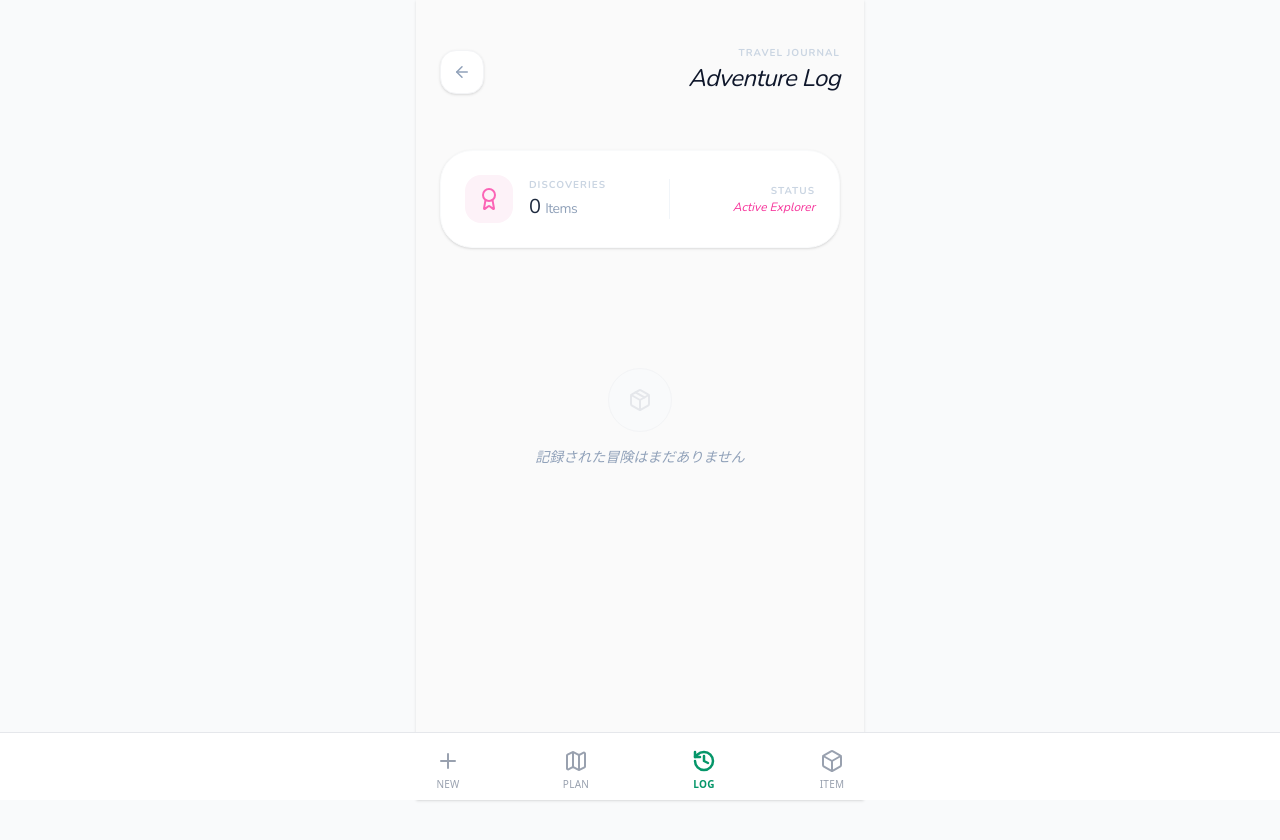
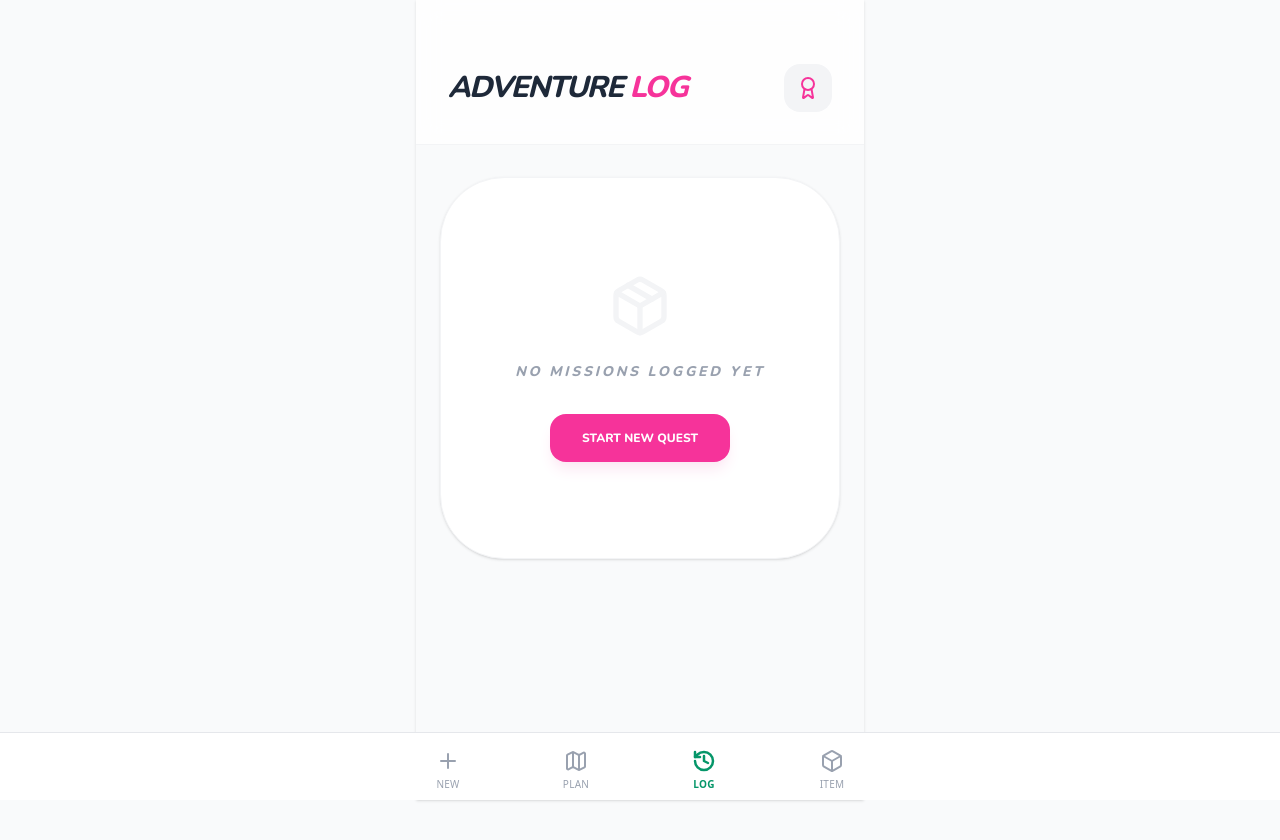
Before and after one commit to kx-00000000/quest-app, a Next.js app in the folder quest/: page /log in a window 1280 px wide. Shown: the top 840 px of the page. Built offline with nearby package versions, Linux system fonts and the light colour scheme.

Commit message:
02092217

```diff
--- a/quest/src/app/(main)/log/page.tsx
+++ b/quest/src/app/(main)/log/page.tsx
@@ -3,119 +3,140 @@
 import { useEffect, useState } from "react";
 import { useRouter } from "next/navigation";
 import { getPlans } from "@/lib/storage";
-// Package をインポートに追加しました
-import { ArrowLeft, Calendar, MapPin, CheckCircle, Award, Package } from "lucide-react";
+import { ArrowLeft, Calendar, MapPin, CheckCircle, Award, Package, Clock, Flag } from "lucide-react";
+import dynamic from "next/dynamic";
+
+// 地図をプレビュー用に読み込み（スクロール等の操作はオフにする設定が望ましい）
+const LazyMap = dynamic(() => import("@/components/Map/LazyMap"), {
+    ssr: false,
+    loading: () => <div className="h-48 w-full bg-gray-100 rounded-[2rem] animate-pulse" />
+});
 
 export default function LogPage() {
     const router = useRouter();
-    const [completedItems, setCompletedItems] = useState<any[]>([]);
+    const [completedPlans, setCompletedPlans] = useState<any[]>([]);
 
     useEffect(() => {
-        try {
         const allPlans = getPlans();
-            const items = allPlans.flatMap(plan =>
-                (plan.items || [])
-                    .filter((item: any) => item.isCollected)
-                    .map((item: any) => ({
-                        ...item,
-                        planName: plan.name
-                    }))
-            );
+        // 少なくとも1つ以上アイテムを獲得しているプランだけを抽出
+        const logs = allPlans
+            .filter(plan => (plan.items || []).some((i: any) => i.isCollected))
+            .map(plan => {
+                const collectedItems = (plan.items || [])
+                    .filter((i: any) => i.isCollected)
+                    .sort((a: any, b: any) => new Date(a.collectedAt).getTime() - new Date(b.collectedAt).getTime());
 
-            setCompletedItems(items.sort((a, b) =>
-                new Date(b.collectedAt).getTime() - new Date(a.collectedAt).getTime()
-            ));
-        } catch (e) {
-            console.error("Log loading error:", e);
-        }
+                return {
+                    ...plan,
+                    collectedItems,
+                    lastActivity: collectedItems[collectedItems.length - 1]?.collectedAt
+                };
+            })
+            .sort((a, b) => new Date(b.lastActivity).getTime() - new Date(a.lastActivity).getTime());
+
+        setCompletedPlans(logs);
     }, []);
 
     return (
-        <div className="min-h-screen bg-[#FAFAFA] text-slate-800 font-sans pb-20">
-            {/* ヘッダー：品格のあるタイポグラフィ */}
-            <header className="p-6 pt-12 flex justify-between items-end">
-                <button
-                    onClick={() => router.push('/')}
-                    className="w-11 h-11 bg-white shadow-sm rounded-2xl flex items-center justify-center border border-gray-100 active:scale-95 transition-all"
-                >
-                    <ArrowLeft size={18} className="text-slate-400" />
-                </button>
-                <div className="text-right">
-                    <p className="text-[10px] font-bold text-slate-300 uppercase tracking-widest leading-none mb-1">Travel Journal</p>
-                    <h1 className="text-2xl font-light text-slate-900 tracking-tight italic">Adventure Log</h1>
+        <div className="min-h-screen bg-gray-50 text-gray-900 font-sans pb-32">
+            {/* ヘッダー：力強いデザインを維持 */}
+            <header className="p-8 pt-16 flex justify-between items-center bg-white/80 backdrop-blur-md sticky top-0 z-30 border-b border-gray-100">
+                <h1 className="text-3xl font-black italic tracking-tighter text-gray-800 uppercase">
+                    Adventure <span className="text-pink-500">Log</span>
+                </h1>
+                <div className="w-12 h-12 bg-gray-100 rounded-2xl flex items-center justify-center">
+                    <Award className="text-pink-500" size={24} />
                 </div>
             </header>
 
-            <main className="px-6 mt-8">
-                {/* サマリー：実績のハイライト */}
-                <div className="bg-white p-6 rounded-[2rem] border border-gray-50 shadow-sm mb-10 flex items-center justify-between">
-                    <div className="flex items-center gap-4">
-                        <div className="w-12 h-12 bg-pink-50 rounded-2xl flex items-center justify-center text-pink-400">
-                            <Award size={24} />
-                        </div>
-                        <div>
-                            <p className="text-[10px] font-bold text-slate-300 uppercase tracking-widest">Discoveries</p>
-                            <p className="text-xl font-light text-slate-800 tracking-tight">
-                                {completedItems.length} <span className="text-sm text-slate-400">Items</span>
-                            </p>
+            <main className="px-6 mt-8 space-y-12">
+                {completedPlans.length > 0 ? (
+                    completedPlans.map((plan) => (
+                        <div key={plan.id} className="bg-white rounded-[3.5rem] shadow-xl shadow-gray-200/50 border border-gray-50 overflow-hidden flex flex-col">
+
+                            {/* カード上部：旅の情報 */}
+                            <div className="p-8 pb-4">
+                                <div className="flex justify-between items-start mb-2">
+                                    <p className="text-[10px] font-black text-pink-500 uppercase tracking-widest">Completed Journey</p>
+                                    <div className="flex items-center gap-1 bg-orange-50 px-3 py-1 rounded-full text-orange-500">
+                                        <Clock size={10} />
+                                        <span className="text-[9px] font-black uppercase italic">{new Date(plan.lastActivity).toLocaleDateString()}</span>
                                     </div>
                                 </div>
-                    <div className="h-10 w-[1px] bg-slate-100" />
-                    <div className="text-right">
-                        <p className="text-[10px] font-bold text-slate-300 uppercase tracking-widest">Status</p>
-                        <p className="text-xs font-medium text-pink-500 italic">Active Explorer</p>
+                                <h2 className="text-3xl font-black italic tracking-tighter text-gray-800 uppercase leading-none mb-4">
+                                    {plan.name}
+                                </h2>
+                            </div>
+
+                            {/* 地図セクション：軌跡を表示 */}
+                            <div className="px-6 relative h-60">
+                                <div className="w-full h-full rounded-[2.5rem] overflow-hidden border border-gray-100 shadow-inner">
+                                    <LazyMap
+                                        items={plan.items}
+                                        userLocation={null}
+                                        themeColor="#f06292"
+                                        center={plan.center}
+                                    />
+                                    {/* 地図を触れなくして「プレビュー」として扱うための透明レイヤー（任意） */}
+                                    <div className="absolute inset-0 z-10 pointer-events-none rounded-[2.5rem] border-[12px] border-white/10" />
                                 </div>
                             </div>
 
-                {/* 記録のタイムライン */}
-                <div className="space-y-6">
-                    {completedItems.length > 0 ? (
-                        completedItems.map((item, idx) => (
-                            <div key={idx} className="relative pl-8 group">
-                                <div className="absolute left-[11px] top-0 bottom-[-24px] w-[2px] bg-slate-100 group-last:bg-transparent" />
-                                <div className="absolute left-0 top-1 w-6 h-6 bg-white border-2 border-pink-100 rounded-full flex items-center justify-center z-10">
-                                    <div className="w-2 h-2 bg-pink-400 rounded-full" />
+                            {/* 獲得アイテム詳細リスト */}
+                            <div className="p-8 pt-6 space-y-6">
+                                <div className="flex items-center gap-2 mb-2">
+                                    <Flag size={14} className="text-gray-300" />
+                                    <p className="text-[10px] font-black text-gray-400 uppercase tracking-[0.2em]">Discovery Timeline</p>
                                 </div>
 
-                                <div className="bg-white p-5 rounded-[1.8rem] border border-gray-50 shadow-sm group-active:scale-[0.98] transition-all">
-                                    <div className="flex justify-between items-start mb-3">
-                                        <div>
-                                            <h3 className="text-base font-medium text-slate-800 leading-tight mb-1">{item.name}</h3>
-                                            <div className="flex items-center gap-1 text-slate-400">
+                                <div className="space-y-4">
+                                    {plan.collectedItems.map((item: any, idx: number) => (
+                                        <div key={item.id} className="flex items-center gap-4 group">
+                                            <div className="flex flex-col items-center">
+                                                <div className="w-10 h-10 bg-gradient-to-br from-[#f06292] to-[#ff8a65] rounded-xl flex items-center justify-center text-white shadow-md">
+                                                    <CheckCircle size={20} />
+                                                </div>
+                                                {idx !== plan.collectedItems.length - 1 && (
+                                                    <div className="w-[2px] h-6 bg-gray-100 mt-2" />
+                                                )}
+                                            </div>
+                                            <div className="flex-1 bg-gray-50 rounded-2xl p-4 border border-gray-100/50">
+                                                <div className="flex justify-between items-center mb-1">
+                                                    <h4 className="font-black italic text-gray-800 tracking-tight">{item.name}</h4>
+                                                    <span className="text-[9px] font-bold text-gray-400 bg-white px-2 py-1 rounded-lg border border-gray-100">
+                                                        {new Date(item.collectedAt).toLocaleTimeString([], { hour: '2-digit', minute: '2-digit' })}
+                                                    </span>
+                                                </div>
+                                                <div className="flex items-center gap-1 text-gray-400">
                                                     <MapPin size={10} />
-                                                <span className="text-[10px] font-medium uppercase tracking-wider">{item.planName}</span>
-                                            </div>
-                                        </div>
-                                        <div className="flex items-center gap-1 bg-pink-50 px-3 py-1 rounded-full text-pink-400">
-                                            <CheckCircle size={10} />
-                                            <span className="text-[9px] font-bold uppercase tracking-tighter italic">Found</span>
-                                        </div>
-                                    </div>
-
-                                    <div className="flex items-center gap-2 mt-4 pt-4 border-t border-slate-50 text-slate-300">
-                                        <Calendar size={12} />
-                                        <span className="text-[10px] font-medium">
-                                            {new Date(item.collectedAt).toLocaleDateString('ja-JP', {
-                                                year: 'numeric',
-                                                month: 'long',
-                                                day: 'numeric',
-                                                hour: '2-digit',
-                                                minute: '2-digit'
-                                            })}
+                                                    <span className="text-[9px] font-bold uppercase tracking-wider">
+                                                        {item.lat.toFixed(4)}, {item.lng.toFixed(4)}
                                                     </span>
                                                 </div>
                                             </div>
                                         </div>
+                                    ))}
+                                </div>
+
+                                {/* 旅の要約ボタン */}
+                                <button className="w-full mt-4 bg-gray-900 text-white font-black py-4 rounded-2xl shadow-lg active:scale-95 transition-all uppercase tracking-widest text-xs">
+                                    Review Full Route
+                                </button>
+                            </div>
+                        </div>
                     ))
                 ) : (
-                        <div className="text-center py-20">
-                            <div className="w-16 h-16 bg-gray-50 rounded-full flex items-center justify-center mx-auto mb-4 border border-gray-100">
-                                <Package size={24} className="text-gray-200" />
-                            </div>
-                            <p className="text-slate-400 text-sm font-light italic">記録された冒険はまだありません</p>
+                    <div className="text-center py-24 bg-white rounded-[4rem] border border-gray-100 shadow-sm">
+                        <Package size={64} className="text-gray-100 mx-auto mb-6" />
+                        <p className="text-gray-400 font-black italic uppercase tracking-[0.2em] text-sm">No Missions Logged Yet</p>
+                        <button
+                            onClick={() => router.push('/')}
+                            className="mt-8 px-8 py-4 bg-pink-500 text-white font-black rounded-2xl shadow-lg shadow-pink-100 uppercase text-xs"
+                        >
+                            Start New Quest
+                        </button>
                     </div>
                 )}
-                </div>
             </main>
         </div>
     );
```
Lines whose indentation alone changed are shown as unchanged.
